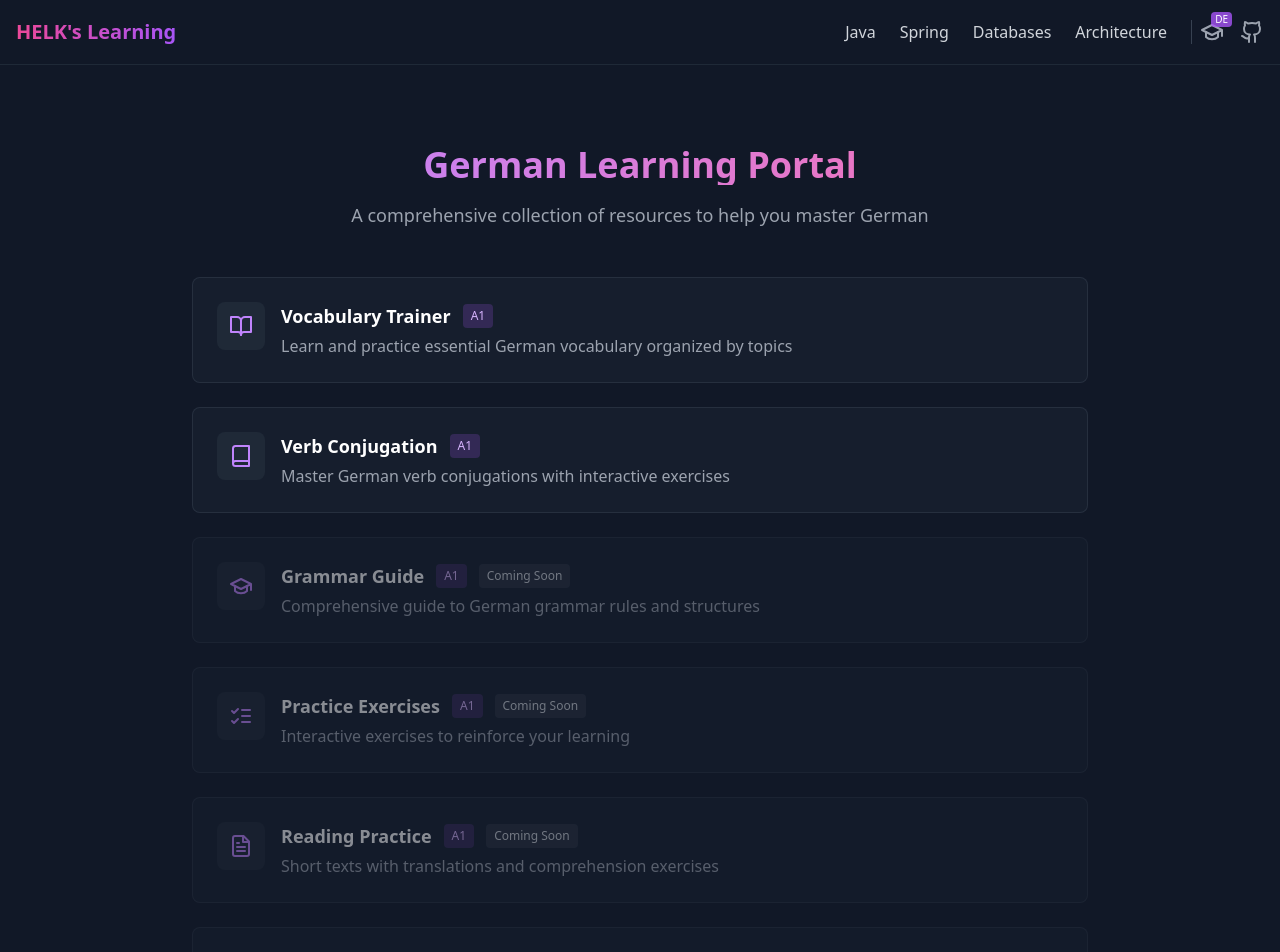
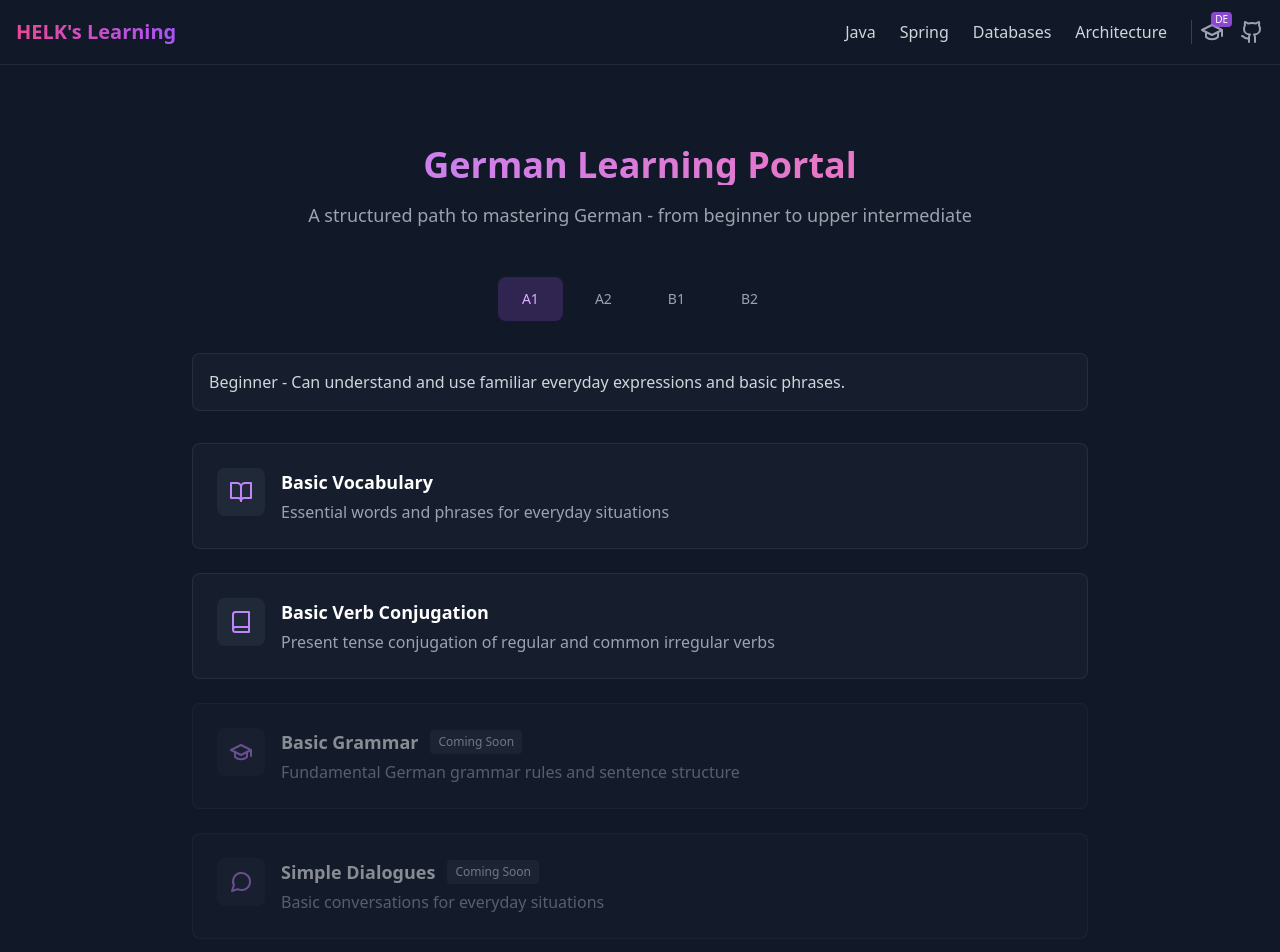
Before and after one commit to Hamza-EL-KHATIB/spring-learning-platform, a React (Create React App) app: page /#/learn/german in a window 1280 px wide. Shown: the top 952 px of the page. Built offline with nearby package versions, Linux system fonts and the light colour scheme.

Commit message:
feat: updates

```diff
--- a/src/App.js
+++ b/src/App.js
@@ -51,8 +51,13 @@ const App = () => {
                 <Routes>
                     <Route path="/" element={<HomePage />} />
 
-                    <Route path="/vocabulary" element={<VocabularyPage />} />
-                    <Route path="/konjugation" element={<KonjugationPage />} />
+                    // In App.js, update your routes:
+                    <Route path="/vocabulary/:level" element={<VocabularyPage />} />
+                    <Route path="/konjugation/:level" element={<KonjugationPage />} />
+                    {/*<Route path="/grammar/:level" element={<GrammarPage />} />*/}
+                    {/*<Route path="/conversation/:level" element={<ConversationPage />} />*/}
+                    {/*<Route path="/reading/:level" element={<ReadingPage />} />*/}
+                    {/*<Route path="/writing/:level" element={<WritingPage />} />*/}
                     <Route path="/learn/german" element={<LearningPortal />} />
 
 
--- a/src/pages/LearningPortal.js
+++ b/src/pages/LearningPortal.js
@@ -1,8 +1,21 @@
-import React from 'react';
+import React, { useState } from 'react';
 import { Link } from 'react-router-dom';
 import { BookOpen, Book, GraduationCap, MessageCircle, FileText, ListChecks } from 'lucide-react';
 
-const PortalCard = ({ title, description, icon: Icon, path, level, comingSoon }) => (
+const LevelTab = ({ level, activeLevel, onClick }) => (
+    <button
+        onClick={() => onClick(level)}
+        className={`px-6 py-3 text-sm font-medium rounded-lg transition-all ${
+            activeLevel === level
+                ? 'bg-purple-500/20 text-purple-300'
+                : 'text-gray-400 hover:text-gray-300 hover:bg-gray-800/40'
+        }`}
+    >
+        {level}
+    </button>
+);
+
+const PortalCard = ({ title, description, icon: Icon, path, comingSoon }) => (
     <Link
         to={comingSoon ? '#' : path}
         className={`bg-gray-800/40 rounded-lg p-6 border border-gray-700/50 hover:bg-gray-800/60 transition-all ${
@@ -16,11 +29,6 @@ const PortalCard = ({ title, description, icon: Icon, path, level, comingSoon })
             <div className="flex-1">
                 <div className="flex items-center gap-3">
                     <h3 className="text-lg font-semibold text-white">{title}</h3>
-                    {level && (
-                        <span className="px-2 py-1 text-xs font-medium text-purple-300 bg-purple-500/20 rounded">
-              {level}
-            </span>
-                    )}
                     {comingSoon && (
                         <span className="px-2 py-1 text-xs font-medium text-gray-300 bg-gray-500/20 rounded">
               Coming Soon
@@ -33,7 +41,135 @@ const PortalCard = ({ title, description, icon: Icon, path, level, comingSoon })
     </Link>
 );
 
+const LevelContent = ({ level }) => {
+    const content = {
+        'A1': [
+            {
+                title: "Basic Vocabulary",
+                description: "Essential words and phrases for everyday situations",
+                icon: BookOpen,
+                path: "/vocabulary/a1"
+            },
+            {
+                title: "Basic Verb Conjugation",
+                description: "Present tense conjugation of regular and common irregular verbs",
+                icon: Book,
+                path: "/konjugation/a1"
+            },
+            {
+                title: "Basic Grammar",
+                description: "Fundamental German grammar rules and sentence structure",
+                icon: GraduationCap,
+                path: "/grammar/a1",
+                comingSoon: true
+            },
+            {
+                title: "Simple Dialogues",
+                description: "Basic conversations for everyday situations",
+                icon: MessageCircle,
+                path: "/conversation/a1",
+                comingSoon: true
+            }
+        ],
+        'A2': [
+            {
+                title: "Intermediate Vocabulary",
+                description: "Expanded vocabulary for more complex situations",
+                icon: BookOpen,
+                path: "/vocabulary/a2",
+                comingSoon: true
+            },
+            {
+                title: "Past Tense & Future",
+                description: "Perfect and future tense conjugations",
+                icon: Book,
+                path: "/konjugation/a2",
+                comingSoon: true
+            },
+            {
+                title: "Advanced Grammar",
+                description: "Intermediate grammar concepts including cases and word order",
+                icon: GraduationCap,
+                path: "/grammar/a2",
+                comingSoon: true
+            }
+        ],
+        'B1': [
+            {
+                title: "Advanced Vocabulary",
+                description: "Complex vocabulary for expressing opinions and abstract concepts",
+                icon: BookOpen,
+                path: "/vocabulary/b1",
+                comingSoon: true
+            },
+            {
+                title: "Complex Verb Forms",
+                description: "Subjunctive and passive voice",
+                icon: Book,
+                path: "/konjugation/b1",
+                comingSoon: true
+            },
+            {
+                title: "Reading Comprehension",
+                description: "Intermediate texts with exercises",
+                icon: FileText,
+                path: "/reading/b1",
+                comingSoon: true
+            }
+        ],
+        'B2': [
+            {
+                title: "Professional Vocabulary",
+                description: "Business and academic vocabulary",
+                icon: BookOpen,
+                path: "/vocabulary/b2",
+                comingSoon: true
+            },
+            {
+                title: "Advanced Writing",
+                description: "Essay writing and formal correspondence",
+                icon: FileText,
+                path: "/writing/b2",
+                comingSoon: true
+            },
+            {
+                title: "Complex Grammar",
+                description: "Advanced grammatical structures and exceptions",
+                icon: GraduationCap,
+                path: "/grammar/b2",
+                comingSoon: true
+            }
+        ]
+    };
+
+    return (
+        <div className="grid gap-6">
+            {content[level].map((item, index) => (
+                <PortalCard key={index} {...item} />
+            ))}
+        </div>
+    );
+};
+
+const LevelDescription = ({ level }) => {
+    const descriptions = {
+        'A1': "Beginner - Can understand and use familiar everyday expressions and basic phrases.",
+        'A2': "Elementary - Can communicate in simple and routine tasks requiring direct exchange of information.",
+        'B1': "Intermediate - Can deal with most situations likely to arise while travelling in German-speaking areas.",
+        'B2': "Upper Intermediate - Can interact with a degree of fluency and spontaneity with native speakers."
+    };
+
+    return (
+        <div className="mb-8 p-4 bg-gray-800/40 rounded-lg border border-gray-700/50">
+            <p className="text-gray-300">{descriptions[level]}</p>
+        </div>
+    );
+};
+
 const LearningPortal = () => {
+    const [activeLevel, setActiveLevel] = useState('A1');
+    const levels = ['A1', 'A2', 'B1', 'B2'];
+
     return (
         <div className="min-h-screen bg-gray-900 py-12">
             <div className="container mx-auto px-4">
@@ -43,63 +179,28 @@ const LearningPortal = () => {
                         German Learning Portal
                     </h1>
                     <p className="text-gray-400 text-lg">
-                        A comprehensive collection of resources to help you master German
+                        A structured path to mastering German - from beginner to upper intermediate
                     </p>
                 </div>
 
-                {/* Content Grid */}
-                <div className="max-w-4xl mx-auto grid gap-6">
-                    <PortalCard
-                        title="Vocabulary Trainer"
-                        description="Learn and practice essential German vocabulary organized by topics"
-                        icon={BookOpen}
-                        path="/vocabulary"
-                        level="A1"
-                    />
+                {/* Level Selection */}
+                <div className="max-w-4xl mx-auto">
+                    <div className="flex justify-center space-x-2 mb-8">
+                        {levels.map(level => (
+                            <LevelTab
+                                key={level}
+                                level={level}
+                                activeLevel={activeLevel}
+                                onClick={setActiveLevel}
+                            />
+                        ))}
+                    </div>
 
-                    <PortalCard
-                        title="Verb Conjugation"
-                        description="Master German verb conjugations with interactive exercises"
-                        icon={Book}
-                        path="/konjugation"
-                        level="A1"
-                    />
+                    {/* Level Description */}
+                    <LevelDescription level={activeLevel} />
 
-                    <PortalCard
-                        title="Grammar Guide"
-                        description="Comprehensive guide to German grammar rules and structures"
-                        icon={GraduationCap}
-                        path="/grammar"
-                        level="A1"
-                        comingSoon
-                    />
-
-                    <PortalCard
-                        title="Practice Exercises"
-                        description="Interactive exercises to reinforce your learning"
-                        icon={ListChecks}
-                        path="/exercises"
-                        level="A1"
-                        comingSoon
-                    />
-
-                    <PortalCard
-                        title="Reading Practice"
-                        description="Short texts with translations and comprehension exercises"
-                        icon={FileText}
-                        path="/reading"
-                        level="A1"
-                        comingSoon
-                    />
-
-                    <PortalCard
-                        title="Conversation Examples"
-                        description="Common phrases and dialogues for everyday situations"
-                        icon={MessageCircle}
-                        path="/conversation"
-                        level="A1"
-                        comingSoon
-                    />
+                    {/* Content Grid */}
+                    <LevelContent level={activeLevel} />
                 </div>
             </div>
         </div>
```
